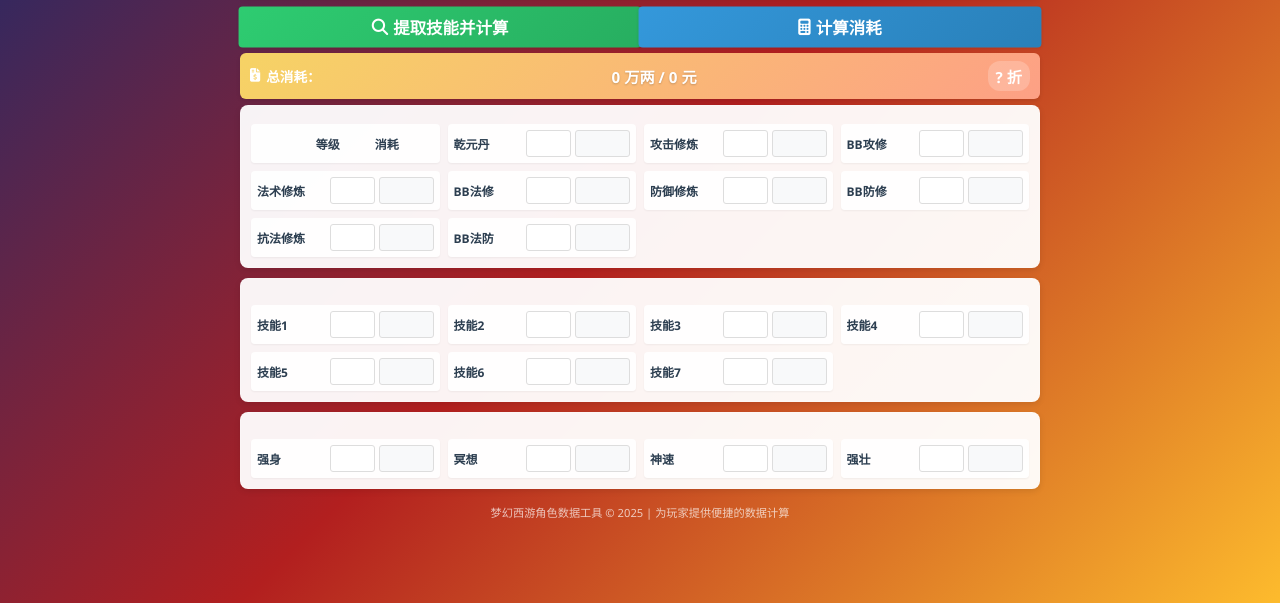
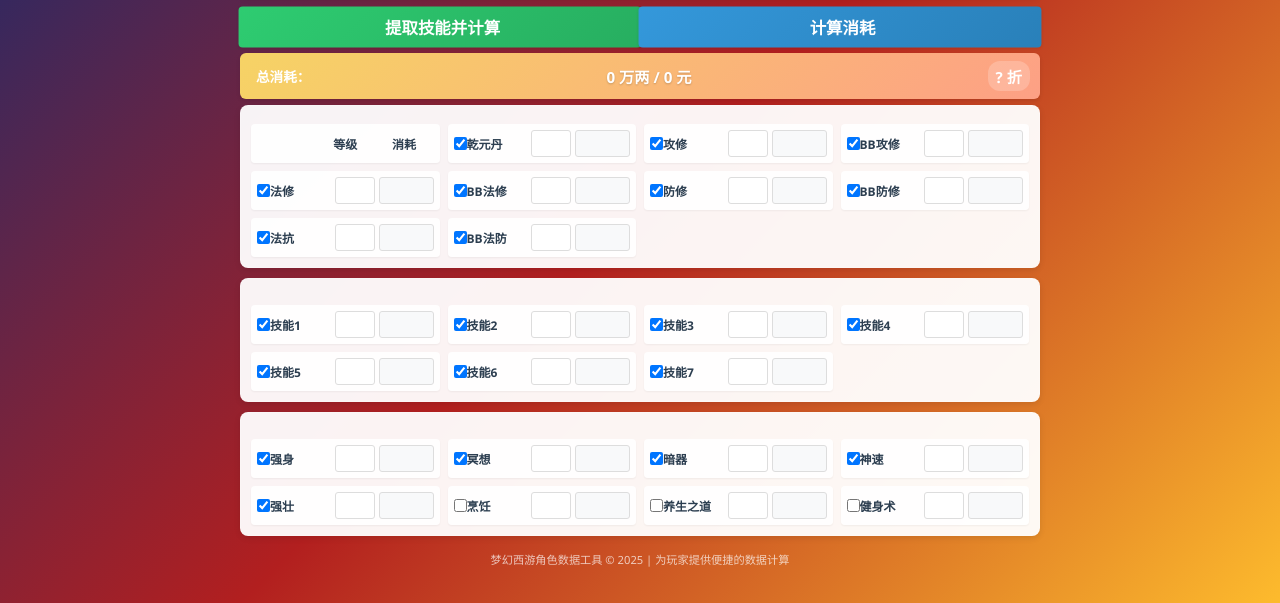
Before and after one commit to Sheldon-Hsu/chrome-cbg-plugins, a browser extension: page sidebar.html in a window 1280 px wide. Shown: the part 197-800 px from the top of the page. Drawn offline with Linux system fonts and the light colour scheme.

Commit message:
refacotr(全局): 删除远程样式

```diff
--- a/sidebar.html
+++ b/sidebar.html
@@ -4,7 +4,6 @@
     <meta charset="UTF-8">
     <meta name="viewport" content="width=device-width, initial-scale=1.0">
     <title>梦幻西游角色数据工具</title>
-    <link rel="stylesheet" href="https://cdnjs.cloudflare.com/ajax/libs/font-awesome/6.4.0/css/all.min.css">
     <style>
         * {
             margin: 0;
@@ -199,7 +198,7 @@
         }
 
         .item-value {
-            width: 45px;
+            width: 40px;
             padding: 4px;
             border: 1px solid #ddd;
             border-radius: 3px;
@@ -317,8 +316,13 @@
                 padding: 5px;
             }
 
-            .item-value, .item-cost {
+            .item-value{
                 width: 40px;
+                padding: 3px
+            }
+
+            .item-cost {
+                width: 48px;
                 padding: 3px;
             }
 
@@ -389,51 +393,60 @@
         <div class="data-grid" id="xiulian_data">
             <div class="data-item">
                 <div class="item-label"></div>
-                <div class="item-label"> 等级</div>
-                <div class="item-label"> 消耗</div>
+                <div class="item-label" style=" text-align: center;"> 等级</div>
+                <div class="item-label" style=" text-align: center;"> 消耗</div>
             </div>
-            <div class="data-item">
-                <div class="item-label">乾元丹</div>
+            <div class="data-item" id = "qyd">
+                <input type="checkbox" class="item-select" checked>
+                <div class="item-label" >乾元丹</div>
                 <input type="text" class="item-value" id="qyd_value">
                 <input type="text" class="item-cost" id="qyd_cost">
             </div>
 
             <div class="data-item">
-                <div class="item-label">攻击修炼</div>
+                <input type="checkbox" class="item-select" checked>
+                <div class="item-label">攻修</div>
                 <input type="text" class="item-value" id="gjxl_value">
                 <input type="text" class="item-cost" id="gjxl_cost">
             </div>
             <div class="data-item">
+                <input type="checkbox" class="item-select" checked>
                 <div class="item-label">BB攻修</div>
                 <input type="text" class="item-value" id="gjkzl_value">
                 <input type="text" class="item-cost" id="gjkzl_cost">
             </div>
             <div class="data-item">
-                <div class="item-label">法术修炼</div>
+                <input type="checkbox" class="item-select" checked>
+                <div class="item-label">法修</div>
                 <input type="text" class="item-value" id="fsxl_value">
                 <input type="text" class="item-cost" id="fsxl_cost">
             </div>
             <div class="data-item">
+                <input type="checkbox" class="item-select" checked>
                 <div class="item-label">BB法修</div>
                 <input type="text" class="item-value" id="fskzl_value">
                 <input type="text" class="item-cost" id="fskzl_cost">
             </div>
             <div class="data-item">
-                <div class="item-label">防御修炼</div>
+                <input type="checkbox" class="item-select" checked>
+                <div class="item-label">防修</div>
                 <input type="text" class="item-value" id="fyxl_value">
                 <input type="text" class="item-cost" id="fyxl_cost">
             </div>
             <div class="data-item">
+                <input type="checkbox" class="item-select" checked>
                 <div class="item-label">BB防修</div>
                 <input type="text" class="item-value" id="fykzl_value">
                 <input type="text" class="item-cost" id="fykzl_cost">
             </div>
             <div class="data-item">
-                <div class="item-label">抗法修炼</div>
+                <input type="checkbox" class="item-select" checked>
+                <div class="item-label">法抗</div>
                 <input type="text" class="item-value" id="kfxl_value">
                 <input type="text" class="item-cost" id="kfxl_cost">
             </div>
             <div class="data-item">
+                <input type="checkbox" class="item-select" checked>
                 <div class="item-label">BB法防</div>
                 <input type="text" class="item-value" id="kfkzl_value">
                 <input type="text" class="item-cost" id="kfkzl_cost">
@@ -443,40 +456,48 @@
 
 
     <div class="card">
+
         <div class="columns-container" id="school_skill_data">
             <div class="column">
                 <div class="data-grid">
                     <div class="data-item">
+                        <input type="checkbox" class="item-select" checked>
                         <div class="item-label">技能1</div>
                         <input type="text" class="item-value" id="skill_0_value">
                         <input type="text" class="item-cost" id="skill_0_cost">
                     </div>
                     <div class="data-item">
+                        <input type="checkbox" class="item-select" checked>
                         <div class="item-label">技能2</div>
                         <input type="text" class="item-value" id="skill_1_value">
                         <input type="text" class="item-cost" id="skill_1_cost">
                     </div>
                     <div class="data-item">
+                        <input type="checkbox" class="item-select" checked>
                         <div class="item-label">技能3</div>
                         <input type="text" class="item-value" id="skill_2_value">
                         <input type="text" class="item-cost" id="skill_2_cost">
                     </div>
                     <div class="data-item">
+                        <input type="checkbox" class="item-select" checked>
                         <div class="item-label">技能4</div>
                         <input type="text" class="item-value" id="skill_3_value">
                         <input type="text" class="item-cost" id="skill_3_cost">
                     </div>
                     <div class="data-item">
+                        <input type="checkbox" class="item-select" checked>
                         <div class="item-label">技能5</div>
                         <input type="text" class="item-value" id="skill_4_value">
                         <input type="text" class="item-cost" id="skill_4_cost">
                     </div>
                     <div class="data-item">
+                        <input type="checkbox" class="item-select" checked>
                         <div class="item-label">技能6</div>
                         <input type="text" class="item-value" id="skill_5_value">
                         <input type="text" class="item-cost" id="skill_5_cost">
                     </div>
                     <div class="data-item">
+                        <input type="checkbox" class="item-select" checked>
                         <div class="item-label">技能7</div>
                         <input type="text" class="item-value" id="skill_6_value">
                         <input type="text" class="item-cost" id="skill_6_cost">
@@ -494,24 +515,52 @@
                 <div class="data-grid">
 
                     <div class="data-item">
+                        <input type="checkbox" class="item-select" checked>
                         <div class="item-label">强身</div>
                         <input type="text" class="item-value" id="qs_value">
                         <input type="text" class="item-cost" id="qs_cost">
                     </div>
                     <div class="data-item">
+                        <input type="checkbox" class="item-select" checked>
                         <div class="item-label">冥想</div>
                         <input type="text" class="item-value" id="mx_value">
                         <input type="text" class="item-cost" id="mx_cost">
                     </div>
                     <div class="data-item">
+                        <input type="checkbox" class="item-select" checked>
+                        <div class="item-label">暗器</div>
+                        <input type="text" class="item-value" id="cWeapon_value">
+                        <input type="text" class="item-cost" id="cWeapon_cost">
+                    </div>
+                    <div class="data-item">
+                        <input type="checkbox" class="item-select" checked>
                         <div class="item-label">神速</div>
                         <input type="text" class="item-value" id="speed_value">
                         <input type="text" class="item-cost" id="speed_cost">
                     </div>
                     <div class="data-item">
+                        <input type="checkbox" class="item-select" checked>
                         <div class="item-label">强壮</div>
                         <input type="text" class="item-value" id="strong_value">
                         <input type="text" class="item-cost" id="strong_cost">
+                    </div>
+                    <div class="data-item">
+                        <input type="checkbox" class="item-select" >
+                        <div class="item-label">烹饪</div>
+                        <input type="text" class="item-value" id="cook_value">
+                        <input type="text" class="item-cost" id="cook_cost">
+                    </div>
+                    <div class="data-item">
+                        <input type="checkbox" class="item-select" >
+                        <div class="item-label">养生之道</div>
+                        <input type="text" class="item-value" id="ys_value">
+                        <input type="text" class="item-cost" id="ys_cost">
+                    </div>
+                    <div class="data-item">
+                        <input type="checkbox" class="item-select" >
+                        <div class="item-label">健身术</div>
+                        <input type="text" class="item-value" id="jss_value">
+                        <input type="text" class="item-cost" id="jss_cost">
                     </div>
                 </div>
             </div>
--- a/sidebar.js
+++ b/sidebar.js
@@ -6,12 +6,18 @@ document.addEventListener('DOMContentLoaded', function () {
     const calculate = document.getElementById('calculate');
     const calculate_data = document.getElementById('calculate_data');
 
+    function addItem(item_id,total_cost,element){
+        // element.querySelector('#')
+    }
+
 
     function calculator(priceOnWeb) {
         let yxbPrice = parseFloat(document.getElementById('yxbPrice_value').value);
         if (!yxbPrice) {
             alert("先输入游戏币价格比例，如0.086")
         } else {
+            // let total_cost = 0;
+
             let total_cost = parseFloat(xiulian_data.querySelector('#qyd_cost').value) +
                 parseFloat(xiulian_data.querySelector('#gjxl_cost').value) +
                 parseFloat(xiulian_data.querySelector('#fyxl_cost').value) +
```
Also changed, not shown: manifest.json.
